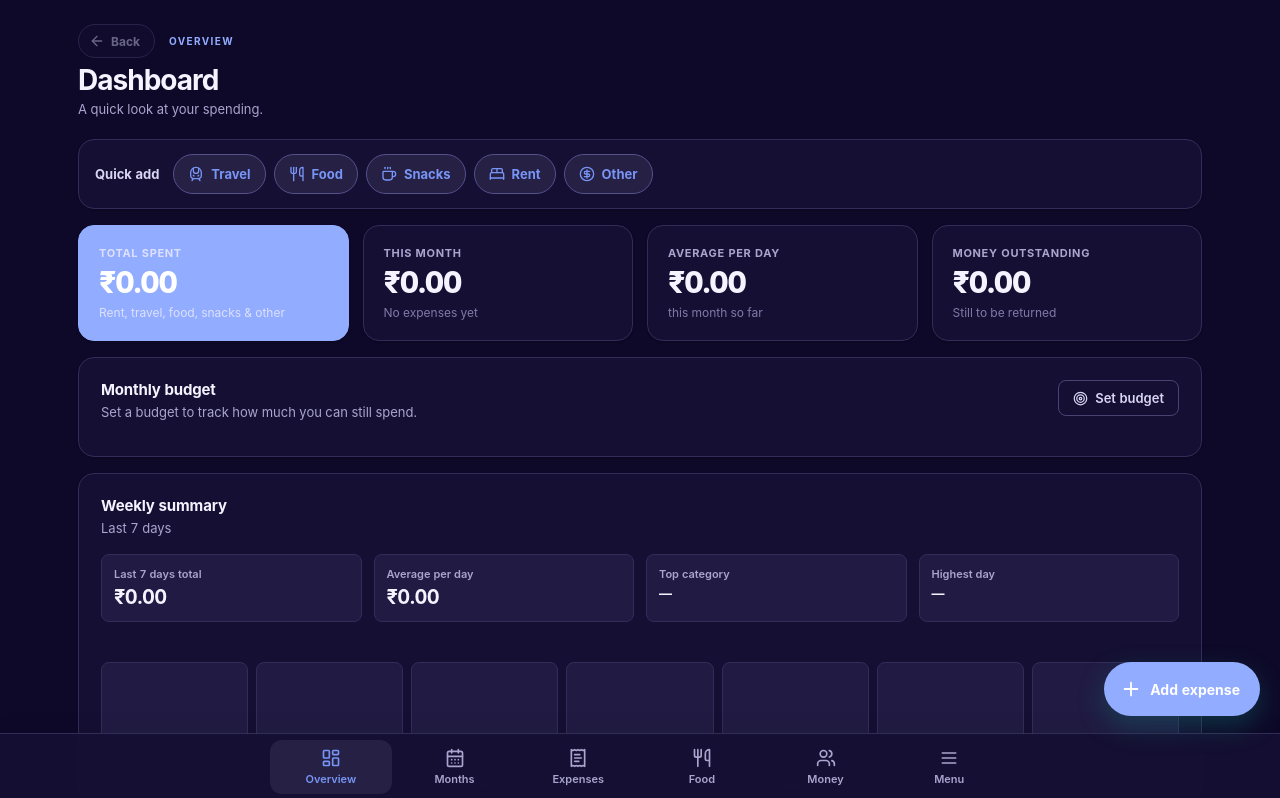
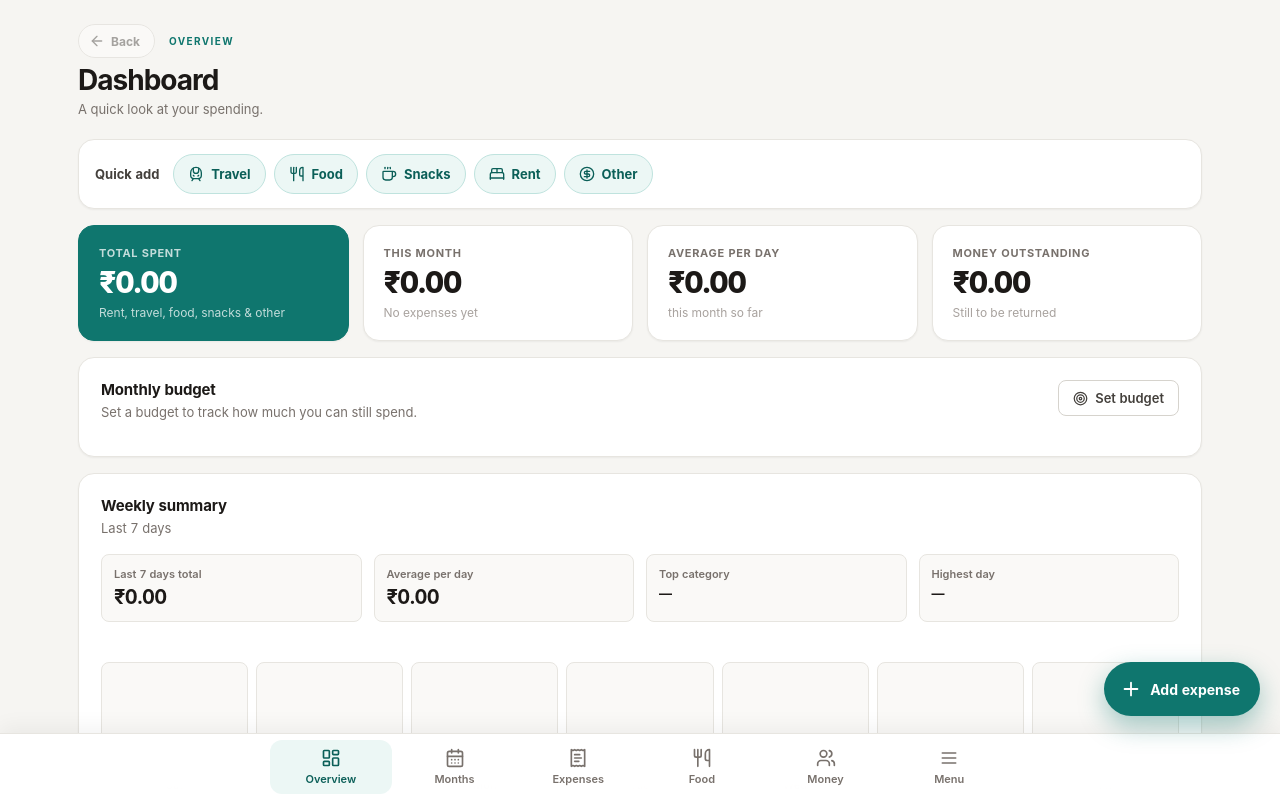
Before and after one commit to yasar-my/Expense-Tracker, a React (Vite) app: page / in a window 1280 px wide. Shown: the top 798 px of the page. Built offline with nearby package versions, Linux system fonts and the light colour scheme.

Commit message:
old color theme updated

```diff
--- a/src/styles.css
+++ b/src/styles.css
@@ -3,40 +3,40 @@
    Edit the variables below to re-theme the whole app.
    ========================================================= */
 :root{
-   --bg:#0e0929;
-   --surface:#151033;
-   --surface-soft:#211b43;
-   --ink:#f5f3ff;
-   --ink-2:#d9d5f4;
-   --muted:#aaa4ce;
-   --faint:#817aa8;
-   --line:#332c58;
-   --line-strong:#4b4274;
+  --bg:#f6f5f2;
+  --surface:#ffffff;
+  --surface-soft:#faf9f7;
+  --ink:#1c1917;
+  --ink-2:#44403c;
+  --muted:#78716c;
+  --faint:#a8a29e;
+  --line:#e7e5e0;
+  --line-strong:#d6d3cd;
 
-   --accent:#92acff;
-   --accent-600:#7895f5;
-   --accent-soft:#252044;
-   --accent-line:#55518b;
-   --success:#4ade80;
-   --success-soft:#10261a;
-   --danger:#f87171;
-   --danger-soft:#2c1517;
-   --danger-line:#5b2326;
-   --warn:#fbbf24;
-   --warn-soft:#2b2210;
+  --accent:#0f766e;
+  --accent-600:#0b5f58;
+  --accent-soft:#ecf7f5;
+  --accent-line:#bfe3de;
+  --success:#15803d;
+  --success-soft:#ecfdf3;
+  --danger:#b91c1c;
+  --danger-soft:#fef2f2;
+  --danger-line:#fecaca;
+  --warn:#b45309;
+  --warn-soft:#fffbeb;
 
-   --c-rent:#a5b4fc;
-   --c-travel:#7dd3fc;
-   --c-food:#fbbf24;
-   --c-snacks:#86efac;
-   --c-other:#d8b4fe;
+  --c-rent:#475569;
+  --c-travel:#0369a1;
+  --c-food:#b45309;
+  --c-snacks:#15803d;
+  --c-other:#7e22ce;
 
   --radius-sm:8px;
   --radius:12px;
   --radius-lg:16px;
-   --shadow-sm:0 1px 2px rgba(0,0,0,.25);
-   --shadow:0 6px 18px rgba(0,0,0,.3);
-   --shadow-lg:0 20px 48px rgba(0,0,0,.55);
+  --shadow-sm:0 1px 2px rgba(28,25,23,.05);
+  --shadow:0 6px 18px rgba(28,25,23,.08);
+  --shadow-lg:0 20px 48px rgba(28,25,23,.18);
 
   --bar-h:66px;
 }
@@ -52,7 +52,7 @@ body{
 button,input,select{font:inherit}
 button{cursor:pointer}
 button:disabled{cursor:not-allowed}
-button:focus-visible,input:focus-visible,select:focus-visible,label:focus-within{outline:3px solid rgba(146,172,255,.28);outline-offset:2px}
+button:focus-visible,input:focus-visible,select:focus-visible,label:focus-within{outline:3px solid rgba(15,118,110,.25);outline-offset:2px}
 .app{min-height:100vh}
 h1{font-size:28px;line-height:1.15;margin:6px 0 0;letter-spacing:-.035em}
 h2{font-size:15px;margin:0;font-weight:700;letter-spacing:-.01em}
@@ -61,7 +61,7 @@ p{margin:5px 0 0;color:var(--muted);font-size:13px}
 /* ---------- Fixed bottom bar ---------- */
 .bottombar{
   position:fixed;z-index:35;left:0;right:0;bottom:0;
-  background:rgba(21,16,51,.96);backdrop-filter:blur(10px);
+  background:rgba(255,255,255,.96);backdrop-filter:blur(10px);
   border-top:1px solid var(--line);
   padding-bottom:env(safe-area-inset-bottom);
   box-shadow:0 -6px 20px rgba(28,25,23,.05)
@@ -154,8 +154,8 @@ footer{text-align:center;color:var(--faint);font-size:11px;margin-top:34px;paddi
 .kpi-value{font-size:30px;font-weight:800;letter-spacing:-.04em;line-height:1.1}
 .kpi-sub{font-size:12px;color:var(--faint)}
 .kpi.accent{background:var(--accent);border-color:var(--accent);color:#fff}
-.kpi.accent .kpi-label{color:rgba(245,243,255,.75)}
-.kpi.accent .kpi-sub{color:rgba(245,243,255,.75)}
+.kpi.accent .kpi-label{color:rgba(255,255,255,.75)}
+.kpi.accent .kpi-sub{color:rgba(255,255,255,.75)}
 
 /* ---------- Panels ---------- */
 .panel{background:var(--surface);border:1px solid var(--line);border-radius:var(--radius-lg);padding:22px;box-shadow:var(--shadow-sm)}
@@ -400,7 +400,7 @@ label{font-size:12px;font-weight:600;color:var(--ink-2)}
 input,select{width:100%;border:1px solid var(--line-strong);background:var(--surface);border-radius:var(--radius-sm);padding:11px 12px;margin-top:7px;font-size:13px;color:var(--ink);transition:border-color .15s ease,box-shadow .15s ease}
 input::placeholder{color:#b9b4ad}
 input:hover,select:hover{border-color:var(--muted)}
-input:focus,select:focus{border-color:var(--accent);box-shadow:0 0 0 3px rgba(146,172,255,.18)}
+input:focus,select:focus{border-color:var(--accent);box-shadow:0 0 0 3px rgba(15,118,110,.14)}
 .amount-input{font-size:22px;font-weight:700}
 .optional{font-weight:400;color:var(--faint)}
 
@@ -521,20 +521,20 @@ form > .save-btn{margin-top:6px}
 /* ---------- DARK MODE ---------- */
 :root[data-theme="dark"]{
   color-scheme:dark;
-   --bg:#0e0929;
-   --surface:#151033;
-   --surface-soft:#211b43;
-   --ink:#f5f3ff;
-   --ink-2:#d9d5f4;
-   --muted:#aaa4ce;
-   --faint:#817aa8;
-   --line:#332c58;
-   --line-strong:#4b4274;
+  --bg:#111312;
+  --surface:#1b1d1c;
+  --surface-soft:#222524;
+  --ink:#f2f1ee;
+  --ink-2:#d4d2cd;
+  --muted:#a29e97;
+  --faint:#7f7b75;
+  --line:#2d302e;
+  --line-strong:#40443f;
 
-   --accent:#92acff;
-   --accent-600:#7895f5;
-   --accent-soft:#252044;
-   --accent-line:#55518b;
+  --accent:#0f9488;
+  --accent-600:#5eead4;
+  --accent-soft:#102825;
+  --accent-line:#1f524c;
   --success:#4ade80;
   --success-soft:#10261a;
   --danger:#f87171;
@@ -543,11 +543,11 @@ form > .save-btn{margin-top:6px}
   --warn:#fbbf24;
   --warn-soft:#2b2210;
 
-   --c-rent:#a5b4fc;
-   --c-travel:#7dd3fc;
+  --c-rent:#94a3b8;
+  --c-travel:#38bdf8;
   --c-food:#fbbf24;
-   --c-snacks:#86efac;
-   --c-other:#d8b4fe;
+  --c-snacks:#4ade80;
+  --c-other:#c084fc;
 
   --shadow-sm:0 1px 2px rgba(0,0,0,.4);
   --shadow:0 6px 18px rgba(0,0,0,.45);
@@ -561,10 +561,10 @@ form > .save-btn{margin-top:6px}
 [data-theme="dark"] .bar,
 [data-theme="dark"] .budget-bar{background:#2a2d2b}
 [data-theme="dark"] input::placeholder{color:#6f6b65}
-[data-theme="dark"] .quick-strip-list button:hover{background:#252044}
+[data-theme="dark"] .quick-strip-list button:hover{background:#163733}
 [data-theme="dark"] .btn-primary:hover,
 [data-theme="dark"] .fab:hover,
-[data-theme="dark"] .save-btn:hover{background:#7895f5;border-color:#7895f5}
+[data-theme="dark"] .save-btn:hover{background:#13a89b;border-color:#13a89b}
 [data-theme="dark"] .fab{box-shadow:0 10px 26px rgba(0,0,0,.5)}
 [data-theme="dark"] .toast{background:#2f3331;color:#fff;border:1px solid var(--line-strong)}
 [data-theme="dark"] .chip.on,
@@ -602,7 +602,7 @@ form > .save-btn{margin-top:6px}
 .heat-day:hover,
 .heat-cell:hover,
 .heat-grid button:hover,
-.heat-grid [role="button"]:hover{transform:translateY(-2px);box-shadow:0 3px 10px rgba(146,172,255,.2)}
+.heat-grid [role="button"]:hover{transform:translateY(-2px);box-shadow:0 3px 10px rgba(15,148,136,.16)}
 .heat-day:focus-visible,
 .heat-cell:focus-visible,
 .heat-grid button:focus-visible,
@@ -697,17 +697,17 @@ form > .save-btn{margin-top:6px}
    ========================================================= */
 .spendora-intro,
 .spendora-intro *{box-sizing:border-box}
-.spendora-intro{position:fixed;inset:0;z-index:999999;display:flex;align-items:center;justify-content:center;overflow:hidden;background:#0e0929;color:#fff;font-family:Inter,system-ui,-apple-system,BlinkMacSystemFont,"Segoe UI",sans-serif;isolation:isolate;animation:spendora-intro-exit .7s ease 3s forwards}
-.spendora-intro__glow{position:absolute;width:min(75vw,720px);aspect-ratio:1;border-radius:50%;background:radial-gradient(circle,rgba(146,172,255,.22) 0%,rgba(146,172,255,.12) 36%,rgba(14,9,41,0) 70%);filter:blur(15px);animation:spendora-glow-pulse 2.6s ease-in-out infinite alternate;pointer-events:none}
+.spendora-intro{position:fixed;inset:0;z-index:999999;display:flex;align-items:center;justify-content:center;overflow:hidden;background:#071110;color:#fff;font-family:Inter,system-ui,-apple-system,BlinkMacSystemFont,"Segoe UI",sans-serif;isolation:isolate;animation:spendora-intro-exit .7s ease 3s forwards}
+.spendora-intro__glow{position:absolute;width:min(75vw,720px);aspect-ratio:1;border-radius:50%;background:radial-gradient(circle,rgba(15,150,133,.22) 0%,rgba(15,118,110,.1) 36%,rgba(7,17,16,0) 70%);filter:blur(15px);animation:spendora-glow-pulse 2.6s ease-in-out infinite alternate;pointer-events:none}
 .spendora-intro__grid{position:absolute;inset:0;background-image:linear-gradient(rgba(143,232,215,.045) 1px,transparent 1px),linear-gradient(90deg,rgba(143,232,215,.045) 1px,transparent 1px);background-size:54px 54px;mask-image:radial-gradient(ellipse at center,#000 0%,transparent 75%);opacity:0;animation:spendora-grid-appear .9s ease .2s forwards;pointer-events:none}
 .spendora-intro__content{position:relative;z-index:2;width:100%;padding:24px;display:flex;flex-direction:column;align-items:center;text-align:center}
-.spendora-intro__orb{position:relative;width:13px;height:13px;margin-bottom:28px;border-radius:50%;background:#dce5ff;box-shadow:0 0 12px #92acff,0 0 32px rgba(146,172,255,.8),0 0 75px rgba(15,150,133,.5);animation:spendora-orb-intro .9s cubic-bezier(.2,.8,.2,1) both}
-.spendora-intro__orb:before,.spendora-intro__orb:after{content:"";position:absolute;inset:-10px;border:1px solid rgba(146,172,255,.45);border-radius:50%;animation:spendora-orb-ring 1.6s ease-out infinite}
+.spendora-intro__orb{position:relative;width:13px;height:13px;margin-bottom:28px;border-radius:50%;background:#b8fff1;box-shadow:0 0 12px #6effe3,0 0 32px rgba(52,255,220,.8),0 0 75px rgba(15,150,133,.5);animation:spendora-orb-intro .9s cubic-bezier(.2,.8,.2,1) both}
+.spendora-intro__orb:before,.spendora-intro__orb:after{content:"";position:absolute;inset:-10px;border:1px solid rgba(112,255,226,.45);border-radius:50%;animation:spendora-orb-ring 1.6s ease-out infinite}
 .spendora-intro__orb:after{animation-delay:550ms}
-.spendora-intro__wordmark{display:flex;align-items:center;justify-content:center;flex-wrap:nowrap;gap:clamp(0px,.3vw,4px);margin:0;color:#f5f3ff;font-size:clamp(35px,8vw,82px);font-weight:850;line-height:1;letter-spacing:clamp(2px,1vw,10px);text-indent:clamp(2px,1vw,10px);white-space:nowrap;text-shadow:0 0 34px rgba(146,172,255,.12)}
+.spendora-intro__wordmark{display:flex;align-items:center;justify-content:center;flex-wrap:nowrap;gap:clamp(0px,.3vw,4px);margin:0;color:#f5fffd;font-size:clamp(35px,8vw,82px);font-weight:850;line-height:1;letter-spacing:clamp(2px,1vw,10px);text-indent:clamp(2px,1vw,10px);white-space:nowrap;text-shadow:0 0 34px rgba(55,232,201,.1)}
 .spendora-intro__letter{display:inline-block;opacity:0;transform:translate3d(var(--intro-x,0),var(--intro-y,35px),0) rotate(var(--intro-rotate,0deg)) scale(.65);filter:blur(8px);animation:spendora-letter-arrive 680ms cubic-bezier(.16,1,.3,1) forwards;animation-delay:var(--intro-delay,0ms)}
-.spendora-intro__letter:last-child{color:#92acff;text-shadow:0 0 18px rgba(146,172,255,.3),0 0 45px rgba(146,172,255,.15)}
-.spendora-intro__line{width:0;max-width:260px;height:2px;margin-top:22px;border-radius:10px;background:linear-gradient(90deg,transparent,#92acff,#e0e8ff,#92acff,transparent);box-shadow:0 0 18px rgba(146,172,255,.45);animation:spendora-line-expand .7s ease 1.55s forwards}
+.spendora-intro__letter:last-child{color:#6cf5db;text-shadow:0 0 18px rgba(66,255,220,.3),0 0 45px rgba(66,255,220,.15)}
+.spendora-intro__line{width:0;max-width:260px;height:2px;margin-top:22px;border-radius:10px;background:linear-gradient(90deg,transparent,#48e6ce,#d2fff6,#48e6ce,transparent);box-shadow:0 0 18px rgba(72,230,206,.45);animation:spendora-line-expand .7s ease 1.55s forwards}
 .spendora-intro__tagline{margin:19px 0 0;color:rgba(220,247,241,.72);font-size:clamp(10px,2vw,13px);font-weight:600;letter-spacing:clamp(2px,.7vw,5px);text-transform:uppercase;opacity:0;transform:translateY(12px);animation:spendora-tagline-appear .65s ease 1.85s forwards}
 .spendora-intro__tagline span{color:#68ead5}
 .spendora-intro__loader{position:absolute;bottom:max(30px,env(safe-area-inset-bottom));left:50%;display:flex;align-items:center;gap:9px;color:rgba(220,247,241,.5);font-size:10px;font-weight:600;letter-spacing:2px;text-transform:uppercase;white-space:nowrap;transform:translateX(-50%);animation:spendora-loader-appear .4s ease 1.4s both}
```
Lines whose indentation alone changed are shown as unchanged.
